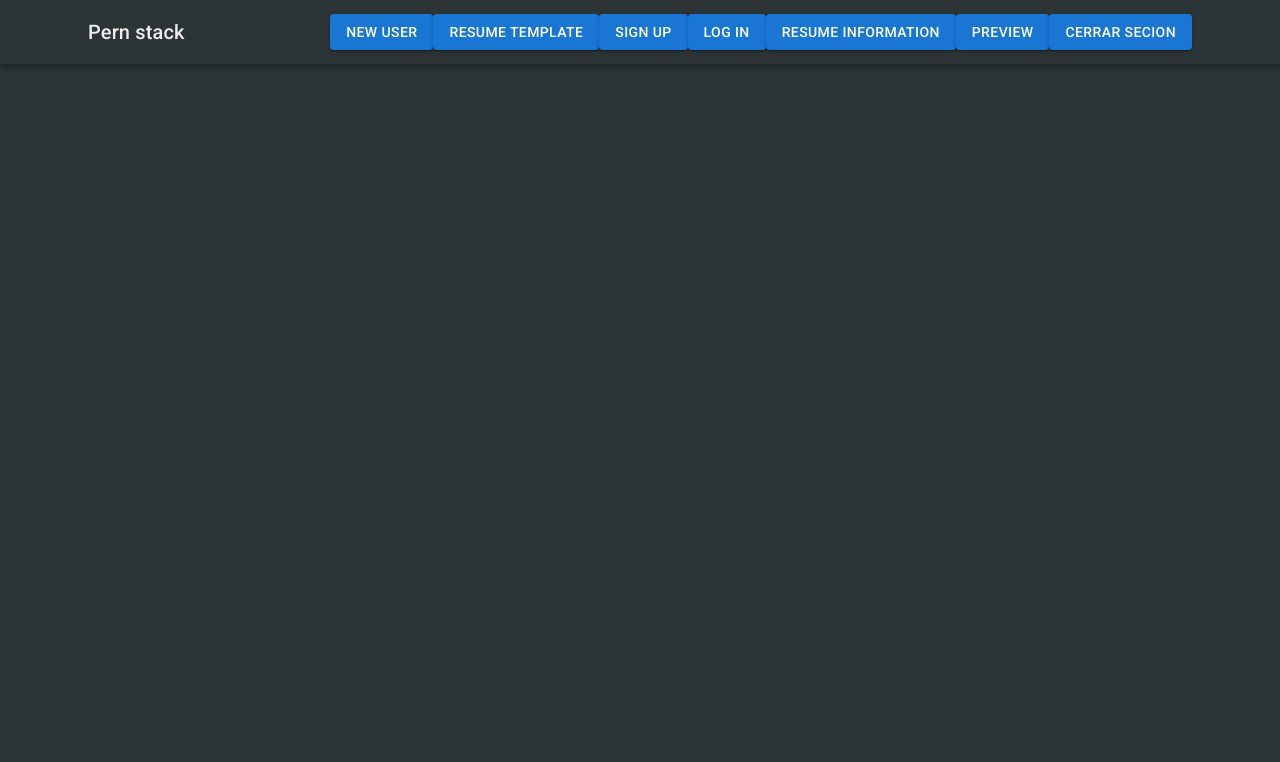
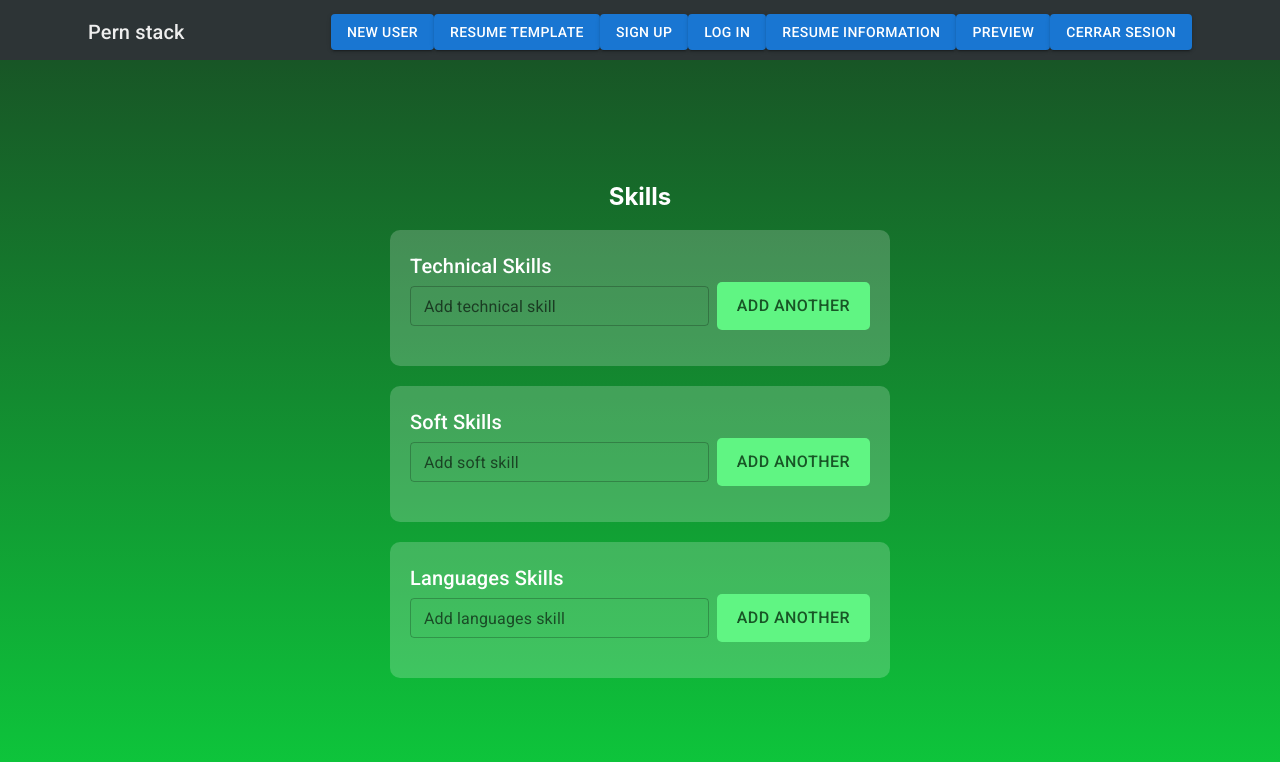
Before and after one commit to uprm-inso4115-2023-2024-s2/semester-project-automated-resume-builder, a React (Create React App) app in the folder ui/client/: page /resume/datainput/skills in a window 1280 px wide. Shown: the top 762 px of the page. Built offline with nearby package versions, Linux system fonts and the light colour scheme.

Commit message:
Added skills page and styling

```diff
--- a/ui/client/src/App.js
+++ b/ui/client/src/App.js
@@ -10,6 +10,7 @@ import SignUpForm from './components/SignUpForm.js';
 import LogInForm from './components/LogInForm.js';
 import ResumeInput from './components/ResumeInput.js';
 import PreviewPage from './components/PreviewPage.js'
+import SkillsPage from './components/DataEntryForm/SkillsPage.js';
 
 export default function App() {
   return (
@@ -27,6 +28,7 @@ export default function App() {
             <Route path='/login' element={<LogInForm onLogIn={() => {console.log("Logged in")}} />} />
             <Route path='/resume/datainput' element={<ResumeInput onSubmitResumeForm={() => {console.log("Submitted resume info")}} />} />
             <Route path='/preview' element={<PreviewPage />} />
+            <Route path='/resume/datainput/skills' element={<SkillsPage />} />
           </Routes>
         </Container>
       </BrowserRouter>
--- /dev/null
+++ b/ui/client/src/components/DataEntryForm/SkillsPage.css
@@ -0,0 +1,94 @@
+/* SkillsPage.css */
+
+.skillsContainer {
+    background: linear-gradient(to top, #0dca3c, #185626);
+    position: fixed;
+    top: 60px;
+    left: 0;
+    right: 0;
+    bottom: 0;
+    display: flex;
+    flex-direction: column;
+    justify-content: center; /* Centers content vertically */
+    align-items: center;
+    padding: 20px;
+    overflow-y: auto; /* Allows scrolling if content overflows */
+    color: white;
+}
+
+.skillFieldContainer {
+    width: 100%; /* Full width to center content */
+    max-width: 500px; /* Max width for the container */
+    background-color: rgba(255, 255, 255, 0.2); /* Transparent white background */
+    margin-bottom: 20px; /* Space between skill fields */
+    border-radius: 10px; /* Rounded corners for the field container */
+    padding: 20px; /* Padding around the fields */
+    box-sizing: border-box; /* Includes padding in the width */
+}
+
+.skillInput {
+    font-size: 16px;
+    padding: 10px;
+    border: none;
+    border-radius: 5px;
+    margin-right: 10px; /* Space between text field and button */
+    flex-grow: 1; /* Allow input to fill space */
+}
+
+.addButton {
+    font-size: 16px;
+    color: #185626;
+    background-color: #60f583;
+    border-radius: 5px;
+    cursor: pointer;
+    padding: 10px 20px;
+    border: none;
+    white-space: nowrap; /* Prevent button text wrapping */
+}
+
+.addButton:hover {
+    background-color: #45b55f;
+    color: black;
+}
+
+.skillChipsContainer {
+    display: flex;
+    flex-wrap: wrap;
+    gap: 10px; /* Space between chips */
+    margin-top: 10px; /* Space between input field and chips */
+    justify-content: center; /* Center chips horizontally */
+    max-width: 480px; /* Limit width for chips to wrap */
+}
+
+.skillChip {
+    background-color: rgba(15, 70, 31, 0.356);
+    color: #185626;
+    border-radius: 5px;
+    padding: 10px;
+    cursor: pointer;
+    display: flex;
+    align-items: center;
+}
+
+.skillChip:hover {
+    background-color: #e0e0e0;
+}
+
+.skillChip .deleteIcon {
+    display: inline-block;
+    margin-left: 10px;
+    color: #999;
+    cursor: pointer;
+}
+
+.skillChip .deleteIcon:hover {
+    color: #df1414;
+}
+
+.skillInput .MuiOutlinedInput-root.Mui-focused .MuiOutlinedInput-notchedOutline {
+    border-color: white; /* This ensures the border stays white when focused */
+}
+
+.skillInput .MuiInputLabel-outlined.Mui-focused {
+    color: white;
+}
--- /dev/null
+++ b/ui/client/src/components/DataEntryForm/SkillsPage.js
@@ -0,0 +1,97 @@
+import React, { useState } from 'react';
+import { Typography, TextField, Button, Chip, Stack } from '@mui/material';
+import './SkillsPage.css';
+
+function SkillsPage() {
+    const [skills, setSkills] = useState({
+        technical: [],
+        soft: [],
+        languages: []
+    });
+    const [tempSkill, setTempSkill] = useState({
+        technical: '',
+        soft: '',
+        languages: ''
+    });
+
+    const handleAddSkill = (category) => {
+        if (tempSkill[category]) {
+            setSkills({
+                ...skills,
+                [category]: [...skills[category], tempSkill[category]]
+            });
+            setTempSkill({ ...tempSkill, [category]: '' });
+        }
+    };
+
+    const handleDeleteSkill = (category, index) => {
+        const updatedSkills = skills[category].filter((_, i) => i !== index);
+        setSkills({ ...skills, [category]: updatedSkills });
+    };
+
+    const handleChange = (category, value) => {
+        setTempSkill({ ...tempSkill, [category]: value });
+    };
+
+    return (
+        <div className="skillsContainer">
+            <h2> Skills</h2>
+            {Object.keys(skills).map((category) => (
+                <div key={category} className="skillFieldContainer">
+                    <Typography variant="h6">{category.charAt(0).toUpperCase() + category.slice(1)} Skills</Typography>
+                    <Stack direction="row" spacing={1} alignItems="center" sx={{ mb: 2 }}>
+                        <TextField
+                            className="skillInput"
+                            label={`Add ${category} skill`}
+                            variant="outlined"
+                            value={tempSkill[category]}
+                            onChange={(e) => handleChange(category, e.target.value)}
+                            size="small"
+                            InputLabelProps={{
+                                className: 'skillInputLabel',
+                            }}
+                            sx={{
+                                // Targeting the input text color
+                                '& .MuiInputBase-input': {
+                                    color: 'white', // Text color for the input field
+                                }}
+                            }
+                        />
+                        <Button
+                            className="addButton"
+                            sx={{
+                                fontSize: '16px',
+                                color: '#185626',
+                                backgroundColor: '#60f583',
+                                borderRadius: '5px',
+                                cursor: 'pointer',
+                                padding: '10px 20px',
+                                border: 'none',
+                                '&:hover': {
+                                    backgroundColor: '#45b55f',
+                                    color: 'black',
+                                },
+                            }}
+                            onClick={() => handleAddSkill(category)}
+                        >
+                            Add Another
+                        </Button>
+                    </Stack>
+                    <Stack direction="row" flexWrap="wrap" gap={1} className="skillChipsContainer">
+                        {skills[category].map((skill, index) => (
+                            <Chip
+                                key={index}
+                                label={skill}
+                                onDelete={() => handleDeleteSkill(category, index)}
+                                className="skillChip"
+                                deleteIcon={<span className="deleteIcon">x</span>}
+                            />
+                        ))}
+                    </Stack>
+                </div>
+            ))}
+        </div>
+    );
+}
+
+export default SkillsPage;
--- a/ui/client/src/components/NavBar.js
+++ b/ui/client/src/components/NavBar.js
@@ -36,7 +36,7 @@ export default function Navbar(){
                         Preview
                     </Button>
                     <Button variant='contained' color='primary' onClick={logout} className="navbarButton">
-                        Cerrar secion
+                        Cerrar sesion
                     </Button>
                     {/* Comprobamos si globalUser y globalUser.name están definidos y no son cadenas vacías */}
             {globalUser.name !== "" ? (
```
